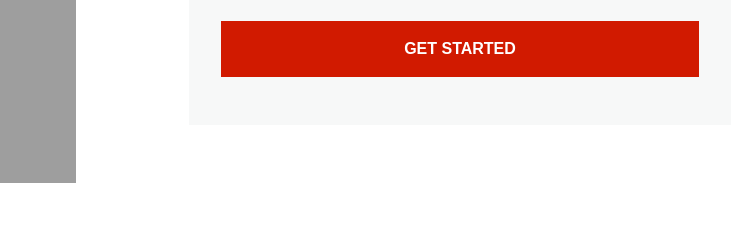
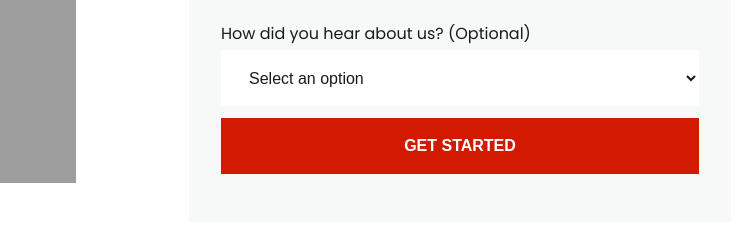
Before and after one commit to bellhwi/next-level-performance-dyno, a plain HTML site: page contact.html in a window 1280 px wide. Shown: the part 1034-1276 px from the top of the page, 533-1280 px from the left. Drawn offline with Linux system fonts and the light colour scheme.

Commit message:
update referral section in contact form

```diff
--- a/contact.html
+++ b/contact.html
@@ -189,6 +189,20 @@ In your html page, add the snippet and call gtag_report_conversion when someone
                 placeholder="Write message..."
               ></textarea>
             </label>
+            <!-- How did you hear about us? -->
+            <div class="cs-label">
+              <label for="referral">
+                How did you hear about us? (Optional)
+              </label>
+              <select id="referral" name="referral" class="cs-input">
+                <option value="">Select an option</option>
+                <option value="Google Search">Google Search</option>
+                <option value="Facebook">Facebook</option>
+                <option value="Instagram">Instagram</option>
+                <option value="Referral">Referral</option>
+                <option value="Other">Other</option>
+              </select>
+            </div>
             <button class="cs-button-solid cs-submit" type="submit">
               GET STARTED
             </button>
```
